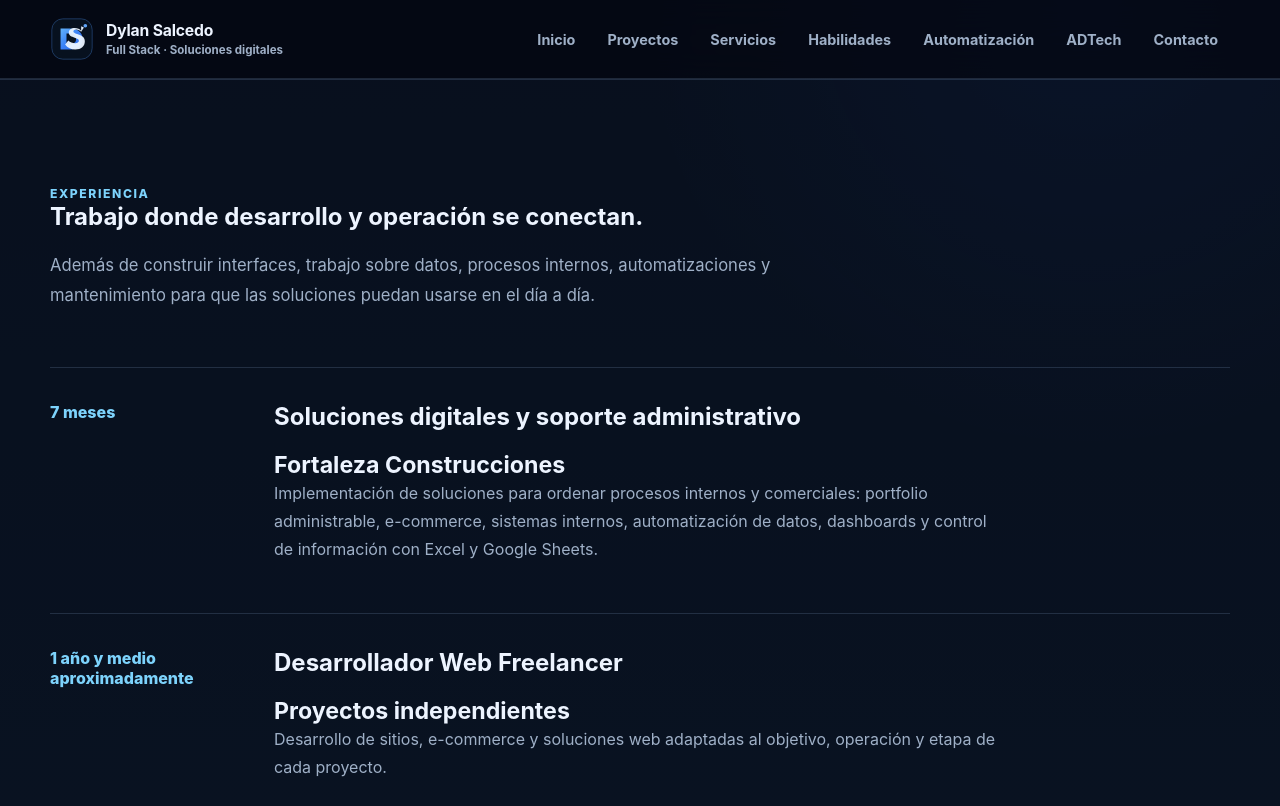
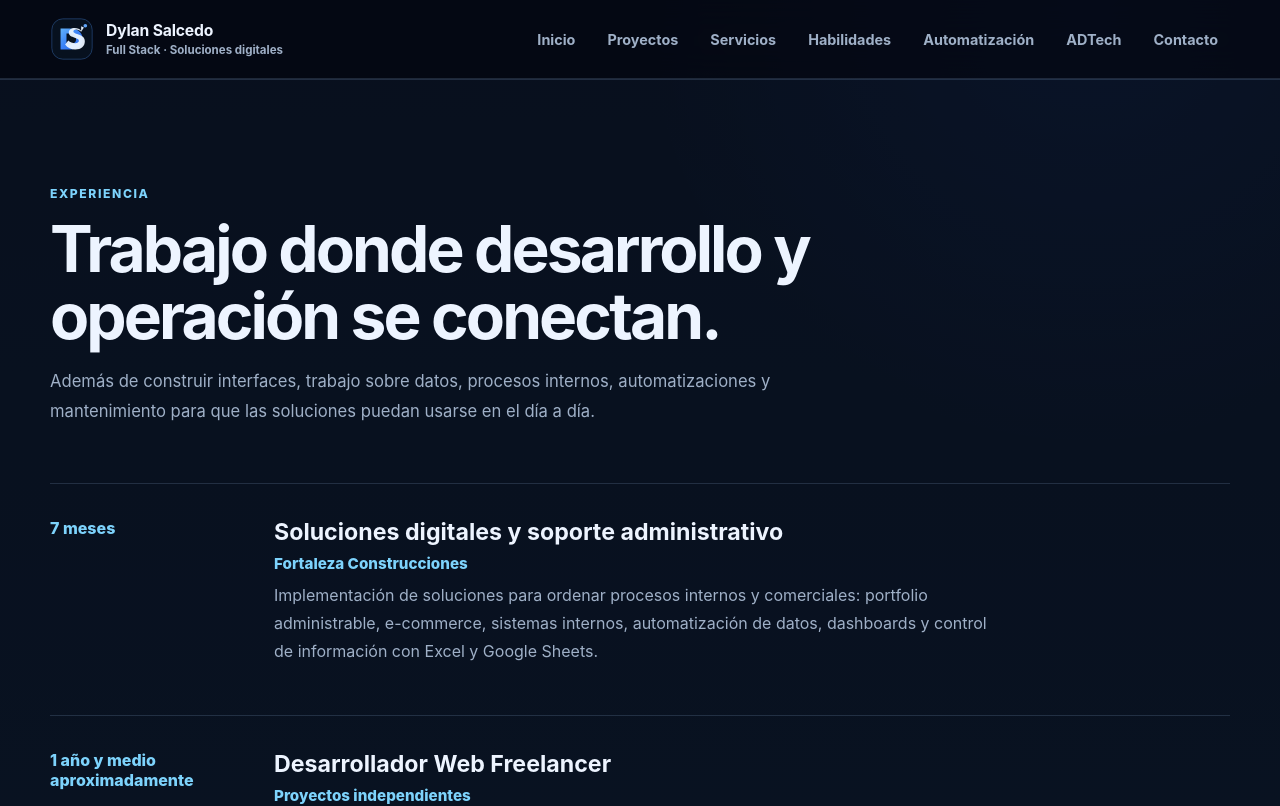
Before and after one commit to DylanDev08/Portfolio-Dylan, a React (Vite) app in the folder frontend/: page /experiencia in a window 1280 px wide. Shown: the top 806 px of the page. Built offline with nearby package versions, Linux system fonts and the light colour scheme; no server answers.

Commit message:
design: style semantic route headings consistently

```diff
--- a/frontend/src/styles/sales.css
+++ b/frontend/src/styles/sales.css
@@ -1,3 +1,9 @@
+.section-title h1{font-size:clamp(2.1rem,5vw,4.3rem);line-height:1.04;letter-spacing:-.045em;margin:14px 0 18px}
+.automation-card h2{margin:0 0 22px;font-size:clamp(1.35rem,2.3vw,1.8rem);line-height:1.15}
+.timeline h2{font-size:1.45rem;margin:0}
+.timeline h3{margin:8px 0;font-size:.95rem;color:var(--accent-light);font-weight:800}
+.education-grid h2{margin-top:36px;font-size:1.18rem;line-height:1.3}
+
 .portrait{position:relative;justify-self:end;width:min(100%,430px)}
 .portrait__frame{position:relative;overflow:hidden;aspect-ratio:1/1;border:1px solid var(--border-strong);border-radius:32px;background:linear-gradient(145deg,#101c2f,#07111f);box-shadow:var(--shadow)}
 .portrait__frame::after{content:"";position:absolute;inset:auto 0 0;height:34%;background:linear-gradient(180deg,transparent,rgba(5,9,20,.36));pointer-events:none}
@@ -77,3 +83,7 @@
   .profile-link-row a{width:100%}
   .adtech-page__contact{padding:22px}
 }
+
+@media(max-width:420px){
+  .section-title h1{font-size:clamp(2rem,11vw,3rem)}
+}
```
